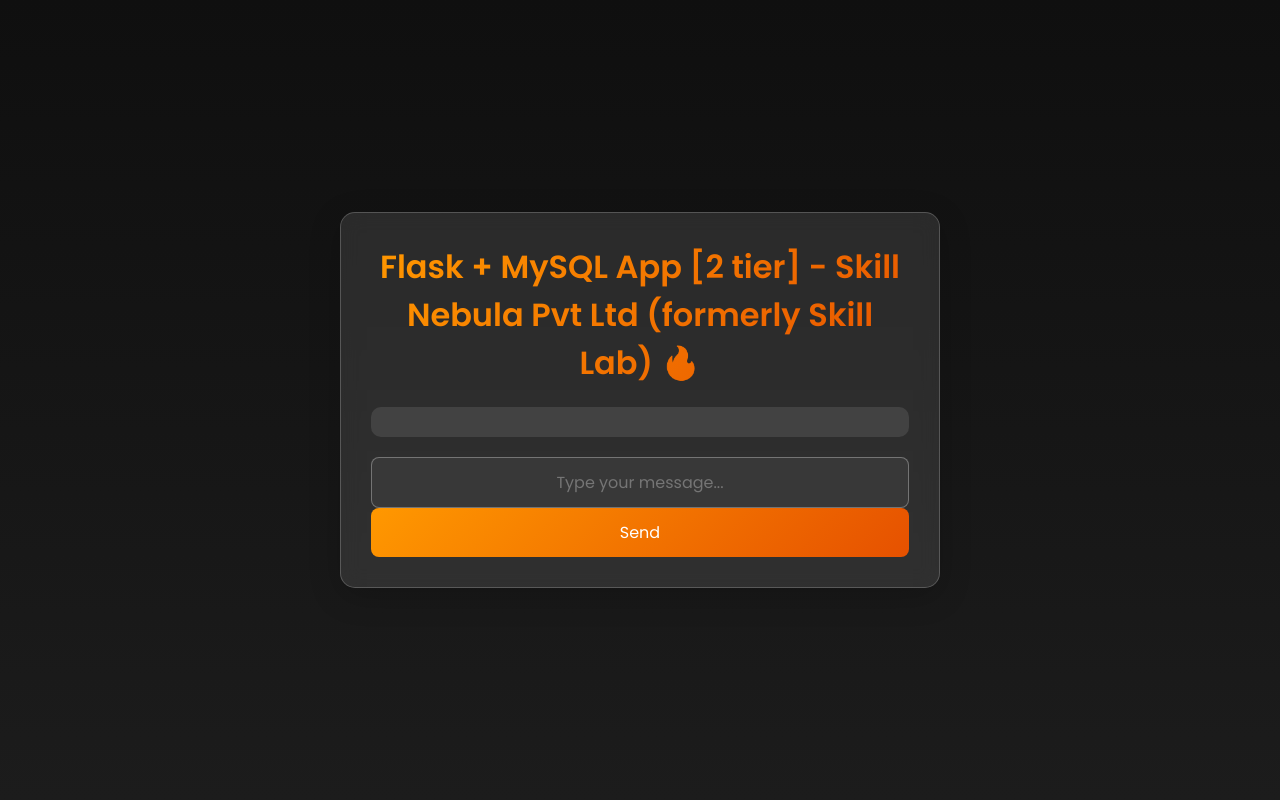
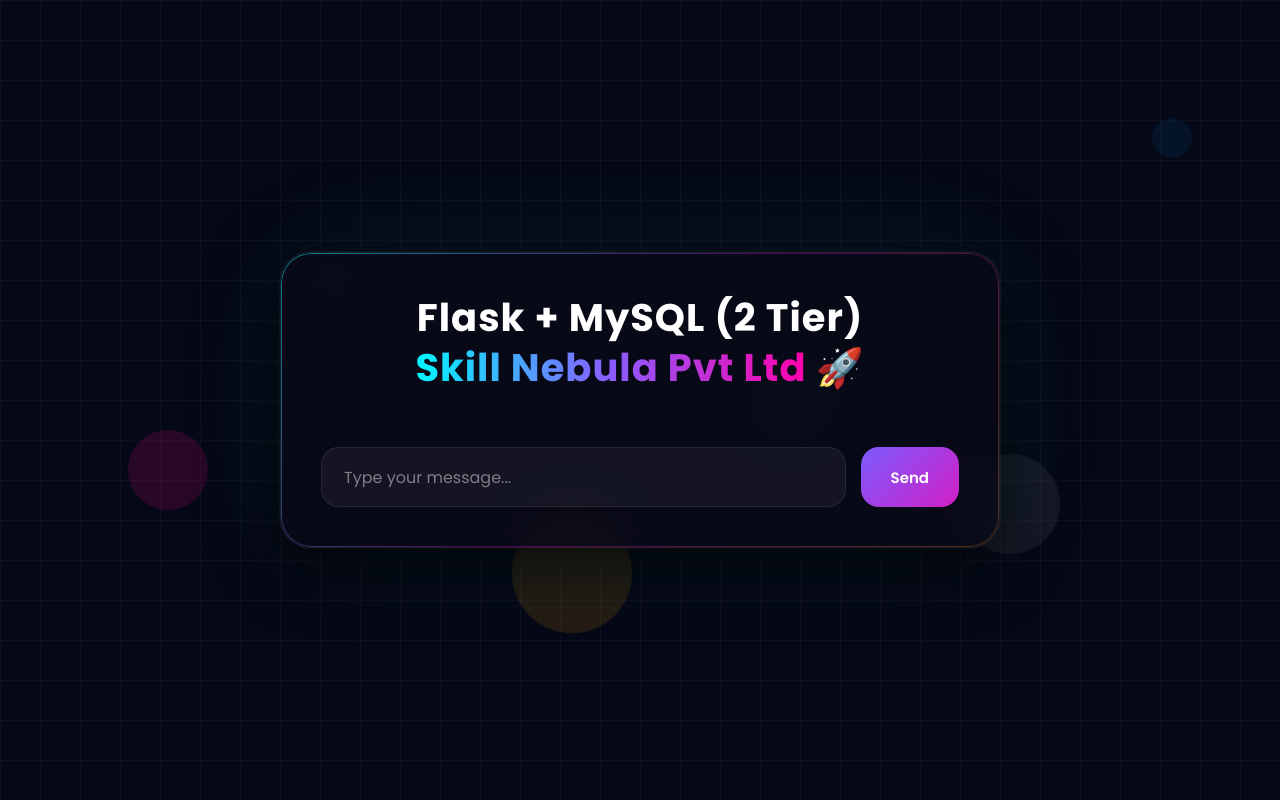
Before and after one commit to 12345ujjwal/Docker-2_tier_flask_app, a Flask app: page / in a window 1280 px wide. Run offline with Flask 2, Linux system fonts and the light colour scheme; data that the repository does not hold is empty; some libraries are stand-ins or nearby versions.

Commit message:
Revamp index.html with new styles and animations
Updated styles and structure for enhanced UI and added animated background.

```diff
--- a/templates/index.html
+++ b/templates/index.html
@@ -5,11 +5,10 @@
     <meta charset="UTF-8">
     <meta name="viewport" content="width=device-width, initial-scale=1.0">
     <title>Flask App new🚀</title>
+
     <style>
-        /* Import Google Font */
-        @import url('https://fonts.googleapis.com/css2?family=Poppins:wght@300;400;600&display=swap');
+        @import url('https://fonts.googleapis.com/css2?family=Poppins:wght@300;400;500;600;700&display=swap');
 
-        /* Reset Default Styles */
         * {
             margin: 0;
             padding: 0;
@@ -17,121 +16,442 @@
             font-family: 'Poppins', sans-serif;
         }
 
-        /* Background with subtle gradient */
         body {
-            background: linear-gradient(to bottom, #0f0f0f, #1c1c1c);
-            color: #fff;
+            min-height: 100vh;
+            overflow: hidden;
             display: flex;
             justify-content: center;
             align-items: center;
-            min-height: 100vh;
+            background: #050816;
+            position: relative;
             padding: 20px;
         }
 
-        /* Glassmorphic Container */
-        .container {
-            max-width: 600px;
+        /* ===== Animated Background ===== */
+
+        .bg-animation {
+            position: absolute;
             width: 100%;
-            padding: 30px;
-            background: rgba(255, 255, 255, 0.1);
-            backdrop-filter: blur(10px);
-            border-radius: 15px;
-            box-shadow: 0 8px 32px rgba(0, 0, 0, 0.2);
-            border: 1px solid rgba(255, 255, 255, 0.2);
-            text-align: center;
-            transition: transform 0.3s ease, box-shadow 0.3s ease;
+            height: 100%;
+            overflow: hidden;
+            z-index: 0;
         }
 
-        .container:hover {
-            transform: translateY(-5px);
-            box-shadow: 0 12px 24px rgba(255, 255, 255, 0.1);
+        .bg-animation span {
+            position: absolute;
+            display: block;
+            border-radius: 50%;
+            animation: animate 25s linear infinite;
+            bottom: -150px;
         }
 
-        /* Elegant Heading */
-        h1 {
-            font-size: 2rem;
-            font-weight: 600;
-            background: linear-gradient(135deg, #ff9800, #e65100);
+        .bg-animation span:nth-child(1) {
+            left: 10%;
+            width: 80px;
+            height: 80px;
+            background: rgba(255, 0, 128, 0.2);
+            animation-duration: 18s;
+        }
+
+        .bg-animation span:nth-child(2) {
+            left: 25%;
+            width: 25px;
+            height: 25px;
+            background: rgba(0, 255, 255, 0.3);
+            animation-duration: 12s;
+        }
+
+        .bg-animation span:nth-child(3) {
+            left: 40%;
+            width: 120px;
+            height: 120px;
+            background: rgba(255, 165, 0, 0.15);
+            animation-duration: 25s;
+        }
+
+        .bg-animation span:nth-child(4) {
+            left: 60%;
+            width: 50px;
+            height: 50px;
+            background: rgba(0, 255, 150, 0.2);
+            animation-duration: 15s;
+        }
+
+        .bg-animation span:nth-child(5) {
+            left: 75%;
+            width: 100px;
+            height: 100px;
+            background: rgba(255, 255, 255, 0.08);
+            animation-duration: 20s;
+        }
+
+        .bg-animation span:nth-child(6) {
+            left: 90%;
+            width: 40px;
+            height: 40px;
+            background: rgba(0, 140, 255, 0.2);
+            animation-duration: 10s;
+        }
+
+        @keyframes animate {
+            0% {
+                transform: translateY(0) rotate(0deg);
+                opacity: 0;
+            }
+
+            10% {
+                opacity: 1;
+            }
+
+            100% {
+                transform: translateY(-1200px) rotate(720deg);
+                opacity: 0;
+            }
+        }
+
+        /* ===== Glowing Grid ===== */
+
+        body::before {
+            content: '';
+            position: absolute;
+            width: 100%;
+            height: 100%;
+            background-image:
+                linear-gradient(rgba(255,255,255,0.03) 1px, transparent 1px),
+                linear-gradient(90deg, rgba(255,255,255,0.03) 1px, transparent 1px);
+
+            background-size: 40px 40px;
+            z-index: 0;
+        }
+
+        /* ===== Main Container ===== */
+
+        /* ===== PREMIUM CONTAINER ===== */
+
+.container {
+    position: relative;
+    z-index: 5;
+
+    width: 100%;
+    max-width: 720px;
+
+    padding: 40px;
+
+    border-radius: 30px;
+
+    background: rgba(10, 10, 25, 0.75);
+
+    border: 1px solid rgba(255,255,255,0.08);
+
+    backdrop-filter: blur(25px);
+
+    box-shadow:
+        0 0 0 1px rgba(255,255,255,0.03),
+        0 20px 60px rgba(0,0,0,0.7),
+        0 0 120px rgba(0,255,255,0.08);
+
+    overflow: hidden;
+}
+
+/* glowing border effect */
+
+.container::before {
+    content: '';
+
+    position: absolute;
+    inset: 0;
+
+    padding: 1px;
+
+    border-radius: 30px;
+
+    background: linear-gradient(
+        135deg,
+        rgba(0,255,255,0.5),
+        rgba(255,0,255,0.3),
+        rgba(255,140,0,0.3)
+    );
+
+    -webkit-mask:
+        linear-gradient(#fff 0 0) content-box,
+        linear-gradient(#fff 0 0);
+
+    -webkit-mask-composite: xor;
+
+    mask-composite: exclude;
+
+    pointer-events: none;
+}
+
+/* ===== TITLE ===== */
+
+h2 {
+    font-size: 2.4rem;
+    font-weight: 700;
+
+    line-height: 1.3;
+
+    margin-bottom: 30px;
+
+    text-align: center;
+
+    color: white;
+
+    letter-spacing: 1px;
+}
+
+h2 span {
+    background: linear-gradient(
+        90deg,
+        #00f7ff,
+        #8a5cff,
+        #ff00aa
+    );
+
     -webkit-background-clip: text;
     -webkit-text-fill-color: transparent;
-            margin-bottom: 20px;
 }
 
-        /* Messages Box */
+/* ===== MESSAGE AREA ===== */
+
 .messages {
-            margin-bottom: 20px;
-            padding: 15px;
-            background: rgba(255, 255, 255, 0.1);
-            border-radius: 10px;
-            max-height: 200px;
+    max-height: 320px;
+
     overflow-y: auto;
+
+    padding-right: 10px;
+
+    margin-bottom: 25px;
+}
+
+.messages::-webkit-scrollbar {
+    width: 5px;
+}
+
+.messages::-webkit-scrollbar-thumb {
+    background: rgba(255,255,255,0.15);
+    border-radius: 20px;
 }
 
 .messages p {
-            padding: 10px;
-            background: rgba(255, 255, 255, 0.2);
-            border-radius: 8px;
-            margin-bottom: 5px;
-            font-size: 0.95rem;
+    position: relative;
+
+    padding: 18px 20px;
+
+    margin-bottom: 16px;
+
+    border-radius: 18px;
+
+    background: linear-gradient(
+        135deg,
+        rgba(255,255,255,0.06),
+        rgba(255,255,255,0.02)
+    );
+
+    border: 1px solid rgba(255,255,255,0.08);
+
+    color: #fff;
+
+    font-size: 15px;
+
+    line-height: 1.5;
+
+    transition: all 0.3s ease;
 }
 
-        /* Animated Input Fields */
+.messages p:hover {
+    transform: translateY(-3px);
+
+    background: linear-gradient(
+        135deg,
+        rgba(0,255,255,0.08),
+        rgba(255,0,255,0.05)
+    );
+
+    box-shadow:
+        0 10px 25px rgba(0,0,0,0.35),
+        0 0 25px rgba(0,255,255,0.08);
+}
+
+/* ===== FORM ===== */
+
+#messageForm {
+    display: flex;
+    gap: 15px;
+    align-items: center;
+}
+
+/* ===== INPUT ===== */
+
 input[type="text"] {
-            width: 100%;
-            padding: 12px;
-            border: 1px solid rgba(255, 255, 255, 0.3);
-            background: rgba(255, 255, 255, 0.05);
-            color: #fff;
-            border-radius: 8px;
+    flex: 1;
+
+    height: 60px;
+
+    border-radius: 18px;
+
+    padding: 0 22px;
+
     font-size: 16px;
-            transition: all 0.3s ease;
-            text-align: center;
+
+    color: white;
+
+    background: rgba(255,255,255,0.05);
+
+    border: 1px solid rgba(255,255,255,0.08);
+
+    outline: none;
+
+    transition: 0.3s ease;
 }
 
 input[type="text"]:focus {
-            border-color: #ff9800;
-            box-shadow: 0 0 12px rgba(255, 152, 0, 0.5);
-            outline: none;
+    border-color: rgba(0,255,255,0.7);
+
+    background: rgba(255,255,255,0.07);
+
+    box-shadow:
+        0 0 0 4px rgba(0,255,255,0.08),
+        0 0 25px rgba(0,255,255,0.15);
 }
 
-        /* Glowing Submit Button */
+input[type="text"]::placeholder {
+    color: rgba(255,255,255,0.45);
+}
+
+/* ===== BUTTON ===== */
+
 input[type="submit"] {
-            width: 100%;
-            padding: 12px;
-            background: linear-gradient(135deg, #ff9800, #e65100);
-            color: #fff;
+    height: 60px;
+
+    padding: 0 30px;
+
     border: none;
-            border-radius: 8px;
+
+    border-radius: 18px;
+
     cursor: pointer;
-            font-size: 16px;
-            transition: all 0.3s ease;
+
+    font-size: 15px;
+    font-weight: 600;
+
+    color: white;
+
+    background: linear-gradient(
+        135deg,
+        #00d9ff,
+        #7a5cff,
+        #ff00aa
+    );
+
+    background-size: 300% 300%;
+
+    transition: all 0.35s ease;
+
+    animation: gradientShift 5s ease infinite;
 }
 
 input[type="submit"]:hover {
-            box-shadow: 0 0 20px rgba(255, 152, 0, 0.6);
-            transform: translateY(-2px);
+    transform: translateY(-3px) scale(1.03);
+
+    box-shadow:
+        0 12px 30px rgba(0,255,255,0.2),
+        0 0 30px rgba(255,0,170,0.18);
 }
 
-        /* Mobile Responsive */
-        @media (max-width: 600px) {
-            .container {
-                padding: 20px;
+@keyframes gradientShift {
+
+    0% {
+        background-position: 0% 50%;
     }
 
-            h1 {
-                font-size: 1.6rem;
+    50% {
+        background-position: 100% 50%;
     }
 
-            input[type="text"], input[type="submit"] {
-                font-size: 14px;
+    100% {
+        background-position: 0% 50%;
     }
 }
+
+/* ===== MOBILE ===== */
+
+@media(max-width: 700px) {
+
+    .container {
+        padding: 25px;
+    }
+
+    h2 {
+        font-size: 1.7rem;
+    }
+
+    #messageForm {
+        flex-direction: column;
+    }
+
+    input[type="submit"] {
+        width: 100%;
+    }
+}
+
+        @keyframes floatCard {
+
+            0%,
+            100% {
+                transform: translateY(0px);
+            }
+
+            50% {
+                transform: translateY(-8px);
+            }
+        }
+
+        @keyframes gradientMove {
+            0% {
+                background-position: 0% 50%;
+            }
+
+            50% {
+                background-position: 100% 50%;
+            }
+
+            100% {
+                background-position: 0% 50%;
+            }
+        }
+
+
+/* ===== FORM ===== */
+
+#messageForm {
+    display: flex;
+    gap: 15px;
+    align-items: center;
+}
+
     </style>
 </head>
 
 <body>
+
+    <!-- Animated Background -->
+    <div class="bg-animation">
+    <span></span>
+    <span></span>
+    <span></span>
+    <span></span>
+    <span></span>
+    <span></span>
+    </div>
+
+    <!-- Main UI -->
     <div class="container">
-        <h1>Flask + MySQL App [2 tier] - Skill Nebula Pvt Ltd (formerly Skill Lab) 🔥</h1>
+
+        <h2>
+    Flask + MySQL (2 Tier) <br>
+    <span>Skill Nebula Pvt Ltd</span> 🚀
+        </h2>
 
         <div class="messages">
             {% for message in messages %}
@@ -140,17 +460,25 @@
         </div>
 
         <form id="messageForm">
-            <input type="text" name="new_message" placeholder="Type your message..." required>
+            <input type="text"
+                   name="new_message"
+                   placeholder="Type your message..."
+                   required>
+
             <input type="submit" value="Send">
         </form>
+
     </div>
 
-    <!-- jQuery for Smooth AJAX Requests -->
+    <!-- jQuery -->
     <script src="https://code.jquery.com/jquery-3.6.0.min.js"></script>
+
     <script>
-        $(document).ready(function() {
-            $("#messageForm").on("submit", function(event) {
-                event.preventDefault(); // Prevent page reload
+        $(document).ready(function () {
+
+            $("#messageForm").on("submit", function (event) {
+
+                event.preventDefault();
 
                 let messageInput = $("input[name='new_message']");
                 let message = messageInput.val().trim();
@@ -164,21 +492,33 @@
                     url: "/submit",
                     type: "POST",
                     data: { new_message: message },
-                    success: function(response) {
+
+                    success: function (response) {
+
                         if (response && response.message) {
-                            $(".messages").append("<p>" + response.message + "</p>");
+
+                            $(".messages").append(
+                                "<p>" + response.message + "</p>"
+                            );
+
                             messageInput.val("");
+
                         } else {
-                            console.error("Unexpected response format:", response);
+
+                            console.error(
+                                "Unexpected response format:",
+                                response
+                            );
                         }
                     },
-                    error: function(xhr, status, error) {
+
+                    error: function (xhr, status, error) {
                         console.error("AJAX Error:", status, error);
                     }
                 });
             });
         });
     </script>
+
 </body>
-
 </html>
```
Lines whose indentation alone changed are shown as unchanged.
